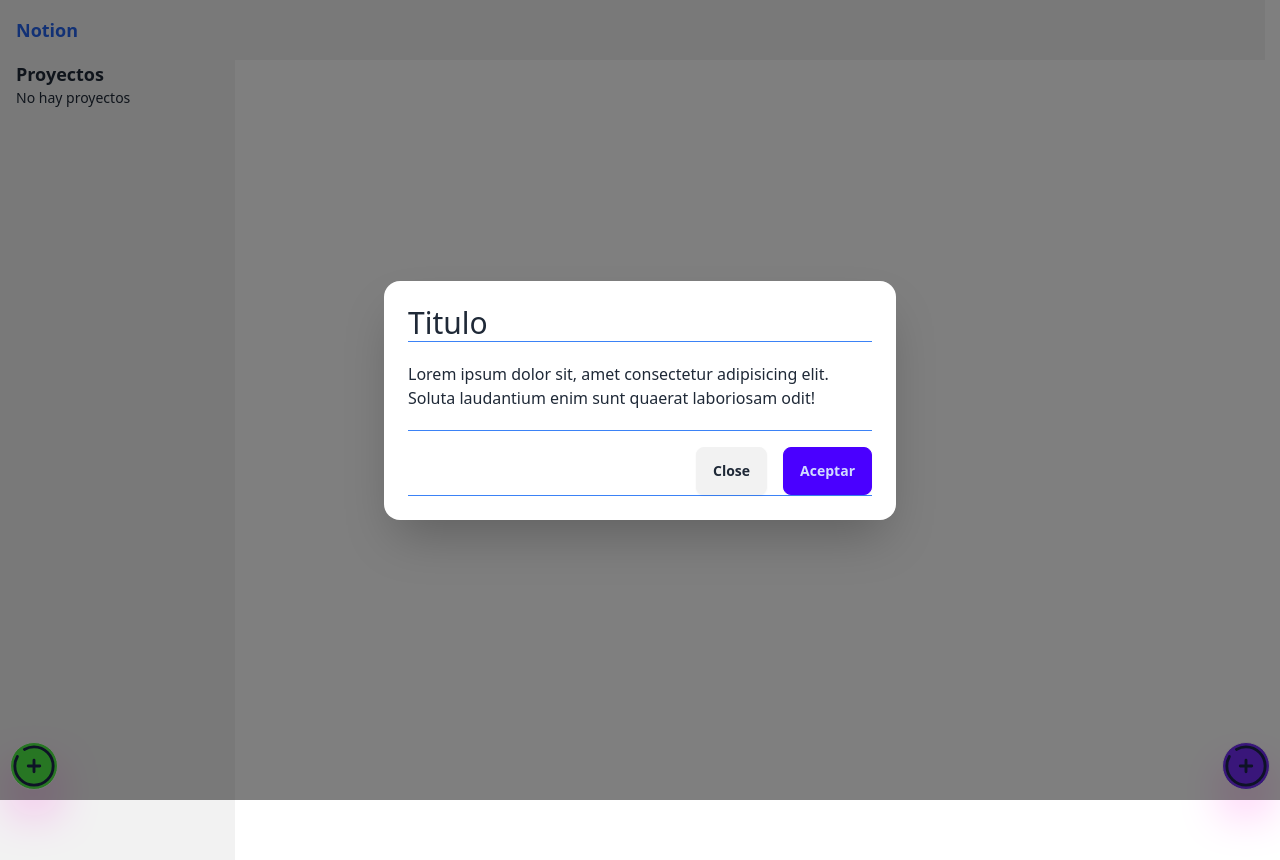
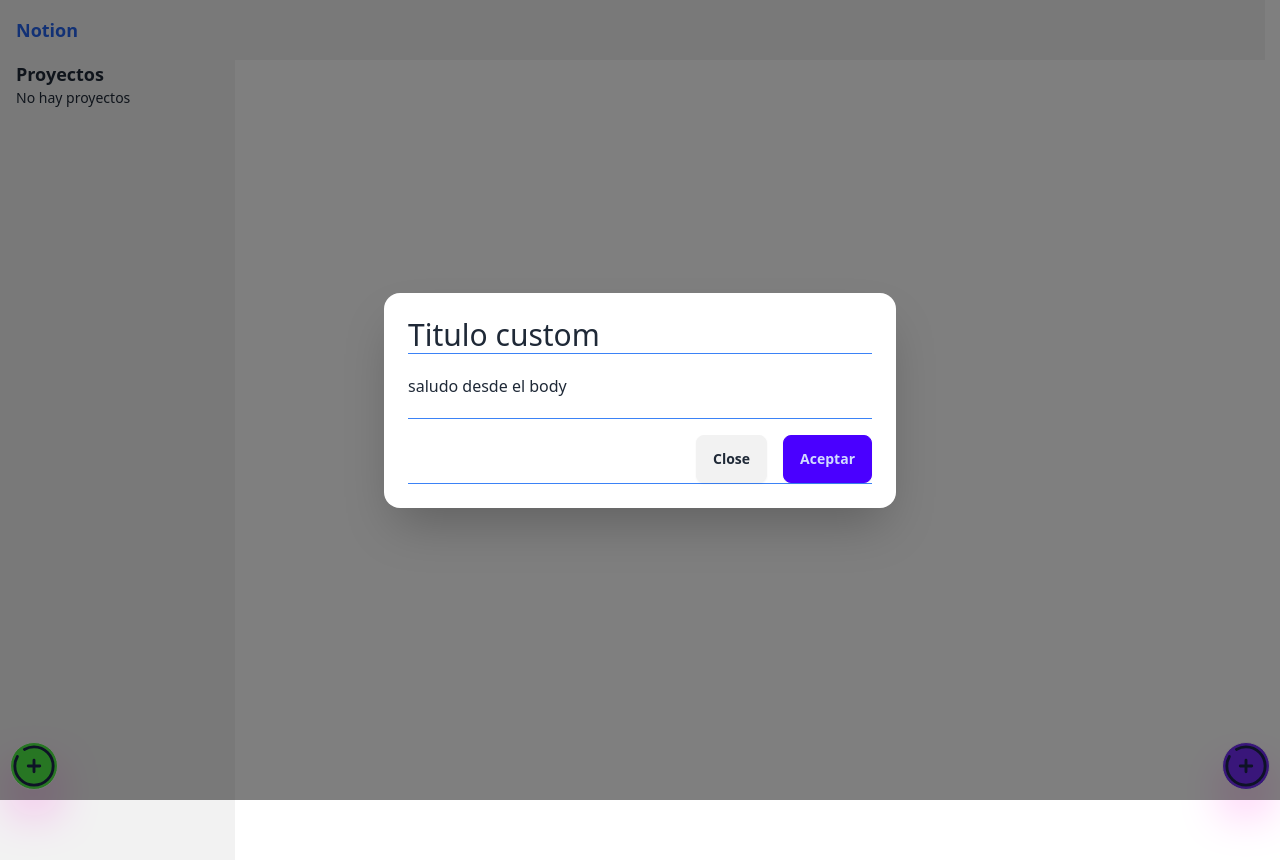
Before and after one commit to Gubrux/notionvue, a Vue app: page /projects in a window 1280 px wide. Both pictures are taken after a click on the button 34 px from the left and 766 px from the top of the page. Built offline with nearby package versions, Linux system fonts and the light colour scheme.

Commit message:
feat: Update ProjectsView component to use inputModalOpen instead of modalOpen

```diff
--- a/src/modules/projects/Views/ProjectsView.vue
+++ b/src/modules/projects/Views/ProjectsView.vue
@@ -20,8 +20,8 @@
 
         <InputModal
         @value="projectsStore.addProject"
-        :open="modalOpen"
-        @close="modalOpen = false"
+        :open="inputModalOpen"
+        @close="inputModalOpen = false"
         placeholder="Ingrese el nombre del proyecto"
         title="Crear nuevo proyecto"
         subtitle="Complete el formualrio para crear un nuevo proyecto"
@@ -30,11 +30,11 @@
         <CustomModal :open="CustomModalOpen">
 
             <template #header>
-                <h1 class="text-3xl">Titulo</h1>
+                <h1 class="text-3xl">Titulo custom</h1>
             </template>
 
             <template #body>
-                <p>Lorem ipsum dolor sit, amet consectetur adipisicing elit. Soluta laudantium enim sunt quaerat laboriosam odit!</p>
+                <p>saludo desde el body</p>
             </template>
 
             <template #footer>
@@ -45,10 +45,12 @@
             </template>
 
         </CustomModal>
+
         <FabButton button-color="green" position="bottom-left" @click="CustomModalOpen = true">
             <AddCircle />
         </FabButton>
-        <FabButton button-color="indigo" position="bottom-right" @click="modalOpen = true">
+
+        <FabButton button-color="indigo" position="bottom-right" @click="inputModalOpen = true">
             <AddCircle />
         </FabButton>
 </template>
@@ -61,7 +63,7 @@ import AddCircle from '@/modules/common/icons/AddCircle.vue';
 import { ref } from 'vue';
 import { useProjectStore } from '../sotres/project.store';
 
-const modalOpen = ref(false);
+const inputModalOpen = ref(false);
 const CustomModalOpen = ref(false);
 const projectsStore = useProjectStore();
 
```
